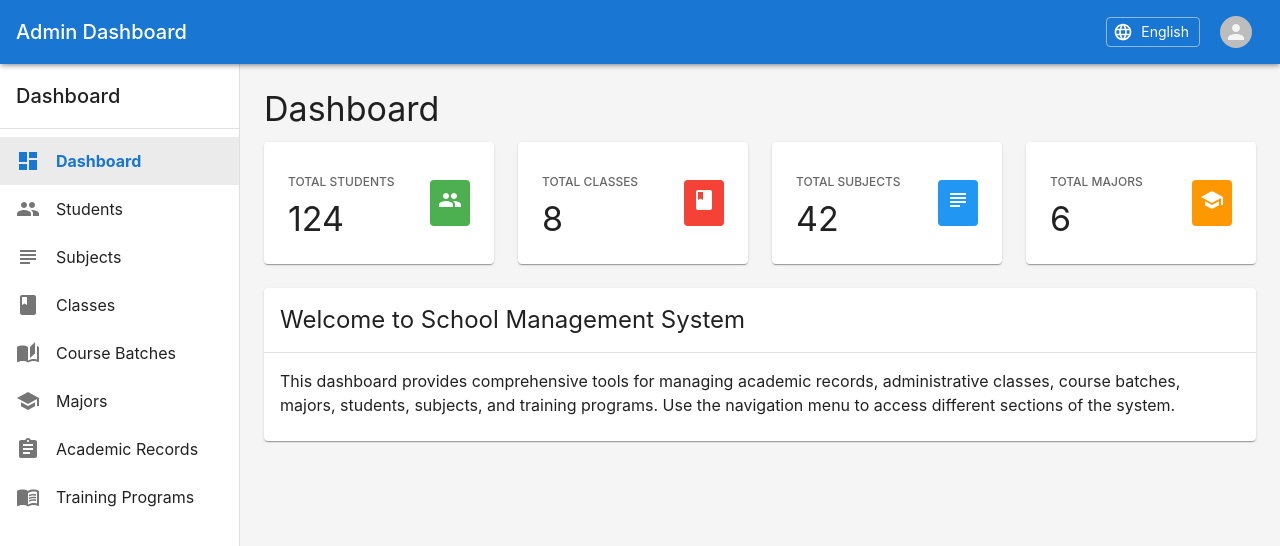
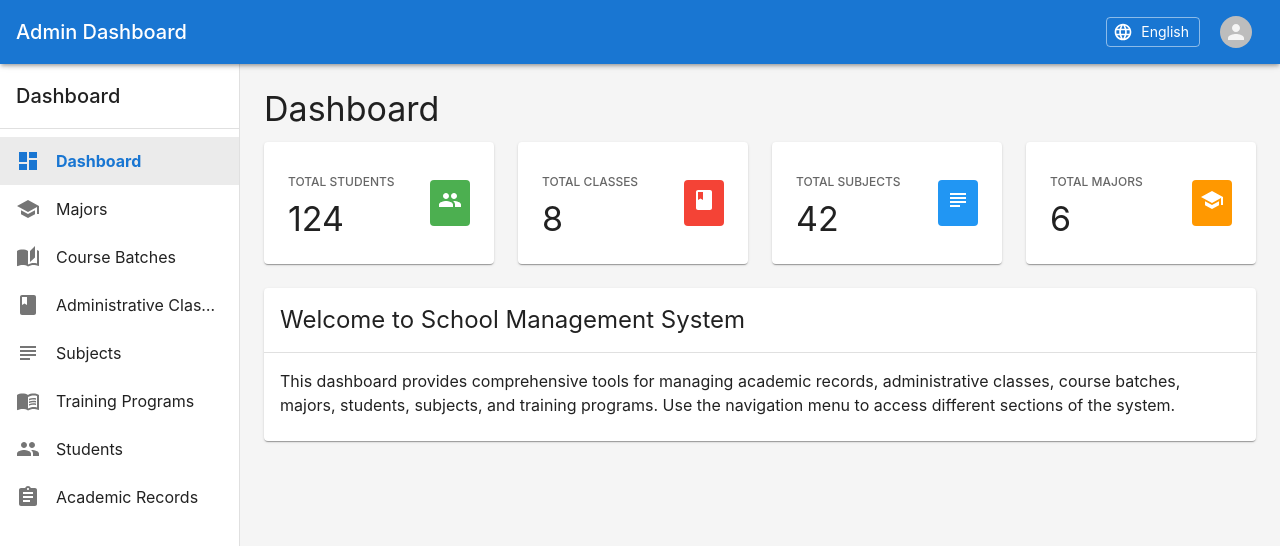
Before and after one commit to biendo27/first-react, a React (Create React App) app: page /admin/dashboard in a window 1280 px wide. Shown: the top 546 px of the page. Built offline with nearby package versions, Linux system fonts and the light colour scheme; sample sign-in values are in the browser's storage.

Commit message:
Update l18n

```diff
--- a/public/locales/en/admin.json
+++ b/public/locales/en/admin.json
@@ -7,7 +7,6 @@
   "administrativeClasses": "Administrative Classes",
   "academicRecords": "Academic Records",
   "trainingPrograms": "Training Programs",
-  "trainingProgram": "Training Program",
   "addTrainingProgram": "Add Training Program",
   "subjectExemptions": "Subject Exemptions",
   "exemptionsButton": "Exemptions",
@@ -118,8 +117,8 @@
   "exemption": {
     "title": "Subject Exemptions",
     "forStudent": "Subject Exemptions - {{name}} ({{code}})",
-    "availableSubjects": "Available Subjects",
-    "currentExemptions": "Current Exemptions",
+    "subjects": "Subject List",
+    "exemptedSubjects": "Exempted Subject List",
     "addExemption": "Add Exemption",
     "editExemption": "Edit Exemption",
     "academicYear": "Academic Year",
--- a/public/locales/vi/admin.json
+++ b/public/locales/vi/admin.json
@@ -124,8 +124,8 @@
   "exemption": {
     "title": "Miễn Học Phần",
     "forStudent": "Miễn Học Phần - {{name}} ({{code}})",
-    "availableSubjects": "Môn Học Hiện Có",
-    "currentExemptions": "Miễn Học Phần Hiện Tại",
+    "subjects": "Danh Sách Môn Học",
+    "exemptedSubjects": "Danh Sách Bảo Lưu",
     "addExemption": "Thêm Miễn Học",
     "editExemption": "Sửa Miễn Học",
     "academicYear": "Năm Học",
--- a/src/components/layout/Sidebar.js
+++ b/src/components/layout/Sidebar.js
@@ -32,9 +32,19 @@ const Sidebar = ({ open, onClose, variant = 'permanent' }) => {
       path: '/admin/dashboard'
     },
     {
-      name: t('students'),
-      icon: <PeopleIcon />,
-      path: '/admin/students'
+      name: t('majors'),
+      icon: <SchoolIcon />,
+      path: '/admin/majors'
+    },
+    {
+      name: t('courseBatches'),
+      icon: <AutoStoriesIcon />,
+      path: '/admin/course-batches'
+    },
+    {
+      name: t('administrativeClasses'),
+      icon: <ClassIcon />,
+      path: '/admin/administrative-classes'
     },
     {
       name: t('subjects'),
@@ -42,30 +52,20 @@ const Sidebar = ({ open, onClose, variant = 'permanent' }) => {
       path: '/admin/subjects'
     },
     {
-      name: t('classes'),
-      icon: <ClassIcon />,
-      path: '/admin/administrative-classes'
+      name: t('trainingPrograms'),
+      icon: <MenuBookIcon />,
+      path: '/admin/training-programs'
     },
     {
-      name: t('courseBatches'),
-      icon: <AutoStoriesIcon />,
-      path: '/admin/course-batches'
-    },
-    {
-      name: t('majors'),
-      icon: <SchoolIcon />,
-      path: '/admin/majors'
+      name: t('students'),
+      icon: <PeopleIcon />,
+      path: '/admin/students'
     },
     {
       name: t('academicRecords'),
       icon: <AssignmentIcon />,
       path: '/admin/academic-records'
     },
-    {
-      name: t('trainingPrograms'),
-      icon: <MenuBookIcon />,
-      path: '/admin/training-programs'
-    }
   ];
 
   return (
--- a/src/pages/admin/student/SubjectExemptionDialog.js
+++ b/src/pages/admin/student/SubjectExemptionDialog.js
@@ -457,8 +457,8 @@ const SubjectExemptionDialog = ({ open, onClose, student }) => {
 
       <Box sx={{ borderBottom: 1, borderColor: 'divider' }}>
         <Tabs value={tabValue} onChange={handleTabChange} aria-label="exemption tabs">
-          <Tab label={t('exemption.availableSubjects')} id="exemption-tab-0" />
-          <Tab label={t('exemption.currentExemptions')} id="exemption-tab-1" />
+          <Tab label={t('exemption.subjects')} id="exemption-tab-0" />
+          <Tab label={t('exemption.exemptedSubjects')} id="exemption-tab-1" />
         </Tabs>
       </Box>
 
```
